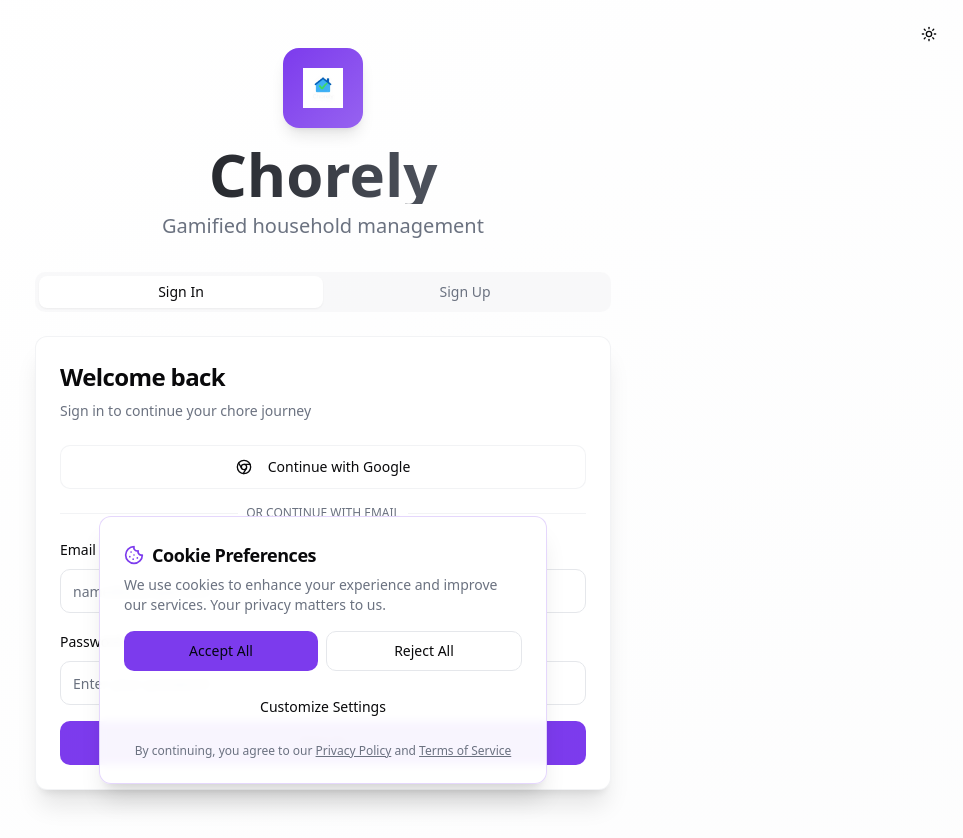
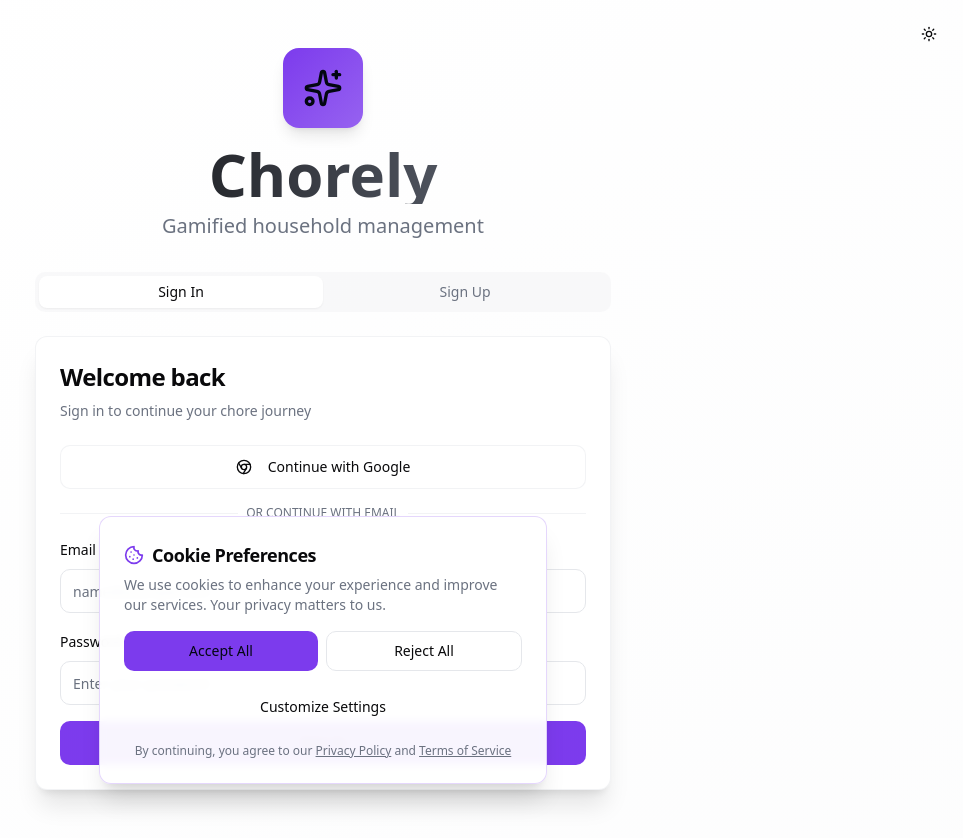
Before and after one commit to volajmaerik/chorely-home-sync, a React (Vite) app: page /auth in a window 1280 px wide. Shown: the whole page, without its empty margins (317-1280 px from the left). Built offline with nearby package versions, Linux system fonts and the light colour scheme; the HTML template or start-up script is replaced by a standard one.

Commit message:
Revert logo change

```diff
--- a/src/pages/Auth.tsx
+++ b/src/pages/Auth.tsx
@@ -7,7 +7,7 @@ import { Label } from '@/components/ui/label';
 import { Card, CardContent, CardDescription, CardHeader, CardTitle } from '@/components/ui/card';
 import { Tabs, TabsContent, TabsList, TabsTrigger } from '@/components/ui/tabs';
 import { ThemeToggle } from '@/components/ui/theme-toggle';
-import { Chrome, Mail, Shield, Check } from 'lucide-react';
+import { Chrome, Mail, Shield, Sparkles, Check } from 'lucide-react';
 import { supabase } from '@/integrations/supabase/client';
 import { toast } from '@/hooks/use-toast';
 
@@ -153,11 +153,7 @@ const Auth = () => {
       <div className="w-full max-w-md lg:max-w-lg xl:max-w-xl mx-auto">
         <div className="text-center mb-8 space-y-4">
           <div className="mx-auto w-16 h-16 lg:w-20 lg:h-20 bg-gradient-to-br from-primary to-primary/80 rounded-2xl flex items-center justify-center shadow-lg">
-            <img
-              src="/chorely-logo.png"
-              alt="Chorely Logo"
-              className="w-8 h-8 lg:w-10 lg:h-10 object-contain"
-            />
+            <Sparkles className="w-8 h-8 lg:w-10 lg:h-10 text-primary-foreground" />
           </div>
           <div>
             <h1 className="text-4xl lg:text-5xl xl:text-6xl font-bold bg-gradient-to-r from-foreground to-muted-foreground bg-clip-text text-transparent">
```
